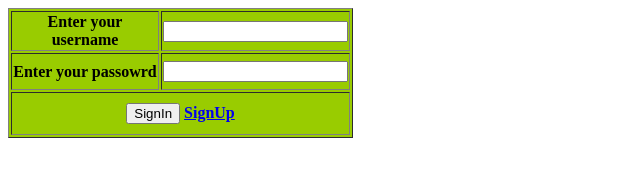
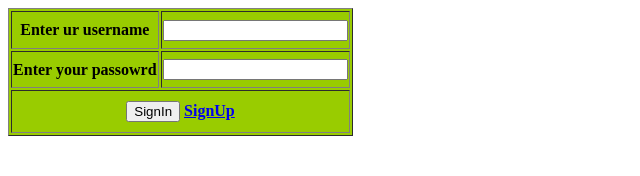
Before and after one commit to nileshkardile831/incedo-repo, a plain HTML site: page index.html in a window 1280 px wide. Shown: the whole page, without its empty margins (0-640 px from the left). Drawn offline with Linux system fonts and the light colour scheme.

Commit message:
Update index.html

```diff
--- a/index.html
+++ b/index.html
@@ -16,7 +16,7 @@
 
 <tr>
 
-<th height="34">Enter your username</th>
+<th height="34">Enter ur username</th>
 
 <td><input type="email"/></td>
 
```
